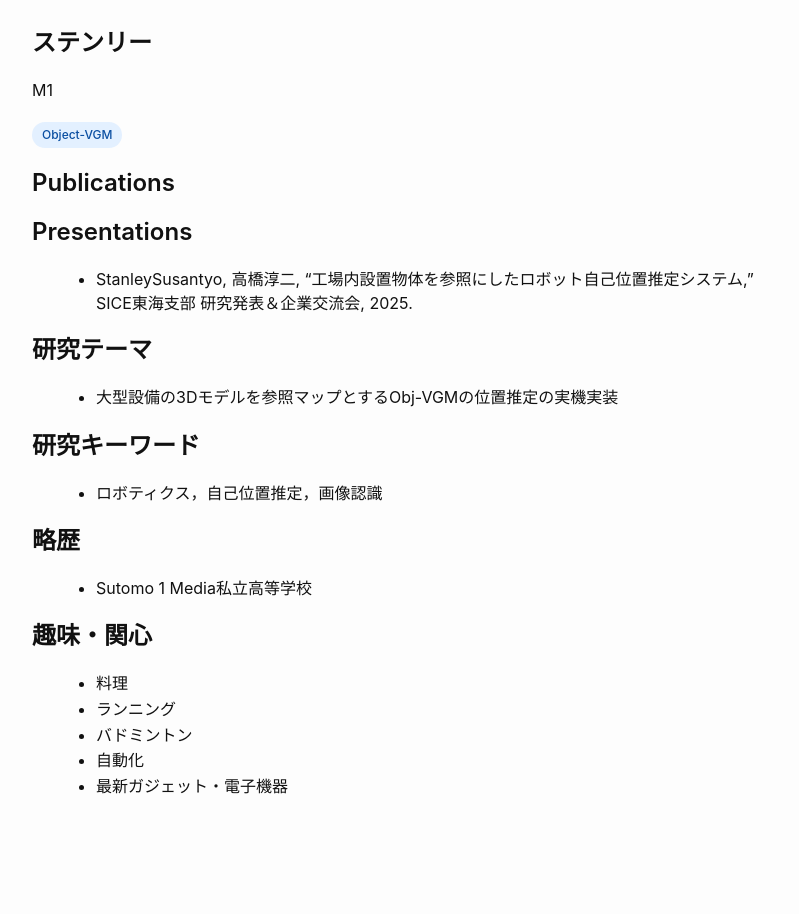
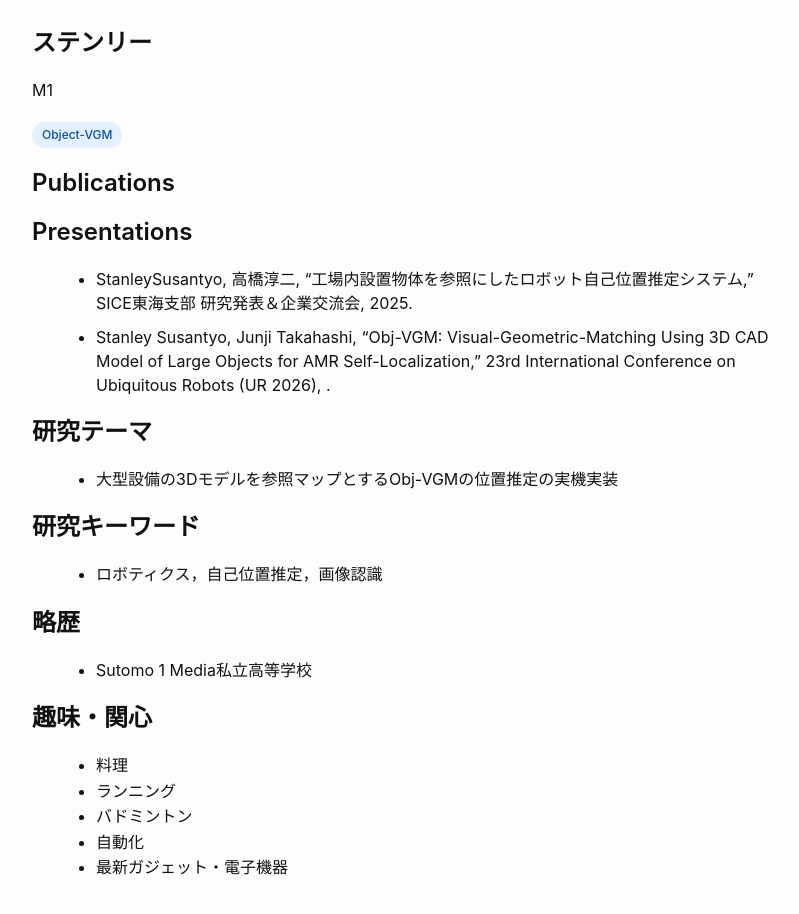
Before and after one commit to tlab-tut/tlab-site, a Jekyll site: the page built from members/stanley.md, in a window 1280 px wide, cut to the strip 359-1302 px from the top of the page. Shown: the top 914 px of the strip, without its empty margins (228-1027 px from the left). Built offline with Jekyll 4.4.1, drawn with Linux system fonts in a browser that asks for light colours; before the commit the page ends 1220 px from its top, so only the background shows below that.

Commit message:
UR2026 international presentationを追加しました

```diff
--- a/_data/presentations.yml
+++ b/_data/presentations.yml
@@ -1,3 +1,10 @@
+- title: "Obj-VGM: Visual-Geometric-Matching Using 3D CAD Model of Large Objects for AMR Self-Localization"
+  authors: Stanley Susantyo, Junji Takahashi
+  venue: 23rd International Conference on Ubiquitous Robots (UR 2026)
+  category: international
+  presentation_type: poster
+  award: false
+  language: en
 - title: 図書館における誤配架図書の検出・位置マッピングのための背ラベル読取ロボットシステムの構築
   authors: 日野綾瀬， 高橋淳二，吉田武史， 堀尾亮介
   venue: ロボティクス・メカトロニクス講演会2026
```
